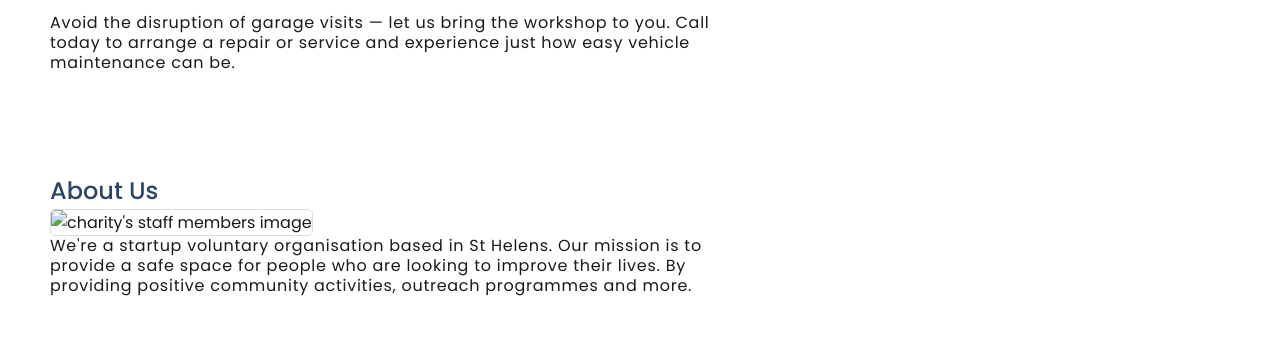
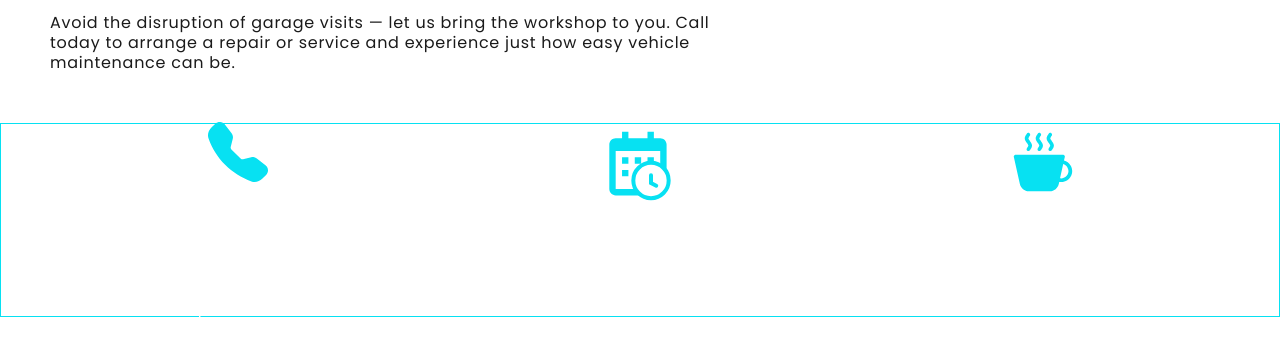
Before and after one commit to pinnaclemechanics/pinnaclemechanics.github.io, a plain HTML site: page index.html in a window 1280 px wide. Shown: the part 1293-1647 px from the top of the page. Drawn offline with Linux system fonts and the light colour scheme; files whose address does not match are found by name.

Commit message:
Initialised set up of te srip banner

```diff
--- a/index.html
+++ b/index.html
@@ -191,26 +191,59 @@
       <div class="card-grid_end"></div>
     </section>
 
-    <section class="editorial-card">
-      <div class="card-grid_start">
-        <div class="inner">
-          <div id="aboutUs" class="editorial-title">
-            <h1>About Us</h1>
-          </div>
-          <img
-            class="sm-image"
-            src="/img/fundraisers.png"
-            alt="charity's staff members image"
+    <section class="strip-banner">
+      <div class="item">
+        <img src="/img/icons/control/tel-icon.svg" alt="diagnosis-icon" />
+        <h2>Give Us A Call</h2>
+        <p>
+          Get in contact to discuss the service required. Not sure what is
+          wrong? We’ll help, you are in expert hands.
+        </p>
+      </div>
+      <div class="item">
+        <svg
+          xmlns="http://www.w3.org/2000/svg"
+          width="62"
+          height="70"
+          viewBox="0 0 62 70"
+          fill="none"
+        >
+          <path
+            d="M6.682 64.4545H51.2275C54.737 64.4545 57.5911 61.6004 57.5911 58.0908V13.5454C57.5911 10.0358 54.737 7.18175 51.2275 7.18175H44.8638V0.818115H38.5002V7.18175H19.4093V0.818115H13.0456V7.18175H6.682C3.17245 7.18175 0.318359 10.0358 0.318359 13.5454V58.0908C0.318359 61.6004 3.17245 64.4545 6.682 64.4545ZM51.2275 19.909L51.2306 58.0908H6.682V19.909H51.2275Z"
+            fill="#07e1f2"
           />
-          <div class="editorial-desc">
-            <p>
-              We're a startup voluntary organisation based in St Helens. Our
-              mission is to provide a safe space for people who are looking to
-              improve their lives. By providing positive community activities,
-              outreach programmes and more.
-            </p>
-          </div>
-        </div>
+          <path
+            d="M13.0454 26.2727H19.409V32.6363H13.0454V26.2727ZM13.0454 39H19.409V45.3636H13.0454V39ZM25.7727 26.2727H32.1363V32.6363H25.7727V26.2727ZM25.7727 39H32.1363V45.3636H25.7727V39ZM38.5 26.2727H44.8636V32.6363H38.5V26.2727ZM38.5 39H44.8636V45.3636H38.5V39Z"
+            fill="#07e1f2"
+          />
+          <circle
+            cx="42.0002"
+            cy="49.4999"
+            r="17.6818"
+            fill="white"
+            stroke="#07e1f2"
+            stroke-width="4"
+          />
+          <path
+            d="M42 44.2727V52.1136L47.2273 54.7273"
+            stroke="#07e1f2"
+            stroke-width="4"
+            stroke-linecap="round"
+          />
+        </svg>
+        <h2>Pick A Time &amp; Date</h2>
+        <p>
+          Once happy with the quote you can select a date, 2 hour time slot and
+          location.
+        </p>
+      </div>
+      <div class="item">
+        <img src="/img/icons/usp-banner/cup-icon.svg" alt="services-icon" />
+        <h2>Sit Back &amp; Relax</h2>
+        <p>
+          We will text you when the driver is on the way to give you an ETA
+          (usually within the hour)
+        </p>
       </div>
     </section>
 
--- a/styles/stylesheet.scss
+++ b/styles/stylesheet.scss
@@ -421,13 +421,15 @@ img {
   }
 }
 
-.usp-banner {
+.usp-banner,
+.strip-banner {
   min-height: 8em;
   width: -webkit-fill-available;
   background-color: #fff;
   border-bottom: 1px solid $core-dark;
   @include align-center__column;
-  .usp-item {
+  .usp-item,
+  .item {
     @include align-center__column;
     padding: 1em;
     text-align: center;
@@ -462,6 +464,28 @@ img {
   }
 }
 
+.strip-banner {
+  min-height: 8em;
+  width: -webkit-fill-available;
+  background-color: #0c1444;
+  border: 1px solid #07e1f2;
+  @include align-center__column;
+  .item {
+    max-width: 300px;
+    h2 {
+      font-size: 20px;
+      font-weight: 600;
+      color: $core-neutral;
+    }
+    p {
+      color: $core-neutral;
+    }
+    img {
+      width: 60px;
+      height: 60px;
+    }
+  }
+}
 // contact form styles
 .contact-page-section {
   margin-bottom: 30px;
@@ -890,7 +914,8 @@ footer {
       width: 60%;
     }
   }
-  .usp-banner {
+  .usp-banner,
+  .strip-banner {
     height: 12em;
     width: -webkit-fill-available;
     background-color: #fff;
@@ -918,7 +943,9 @@ footer {
   .menu-btn svg {
     right: 2em;
   }
-
+  .strip-banner {
+    background-color: unset;
+  }
   // padding for page sections
 
   .editorial-card,
```
Also changed, not shown: img/icons/control/bulb.svg (renamed from img/icons/bulb.svg), img/icons/usp-banner/cup-icon.svg (added), styles/stylesheet.css, 1 other file.
